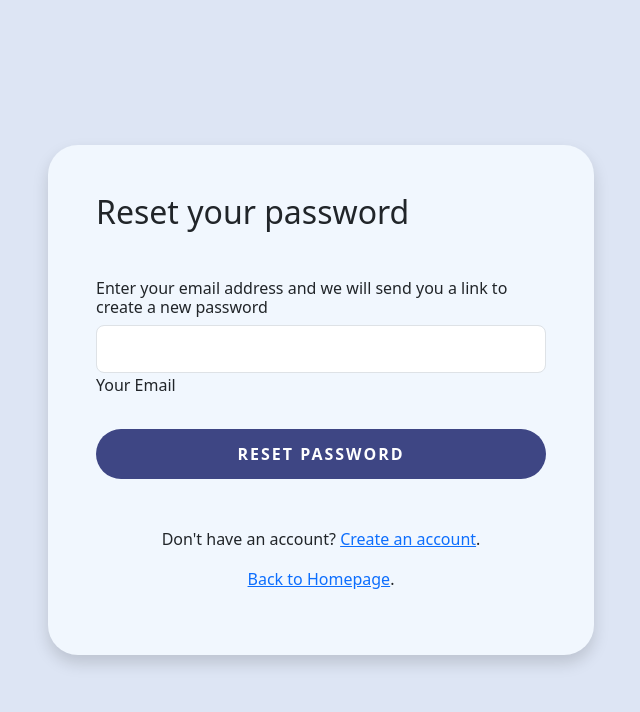
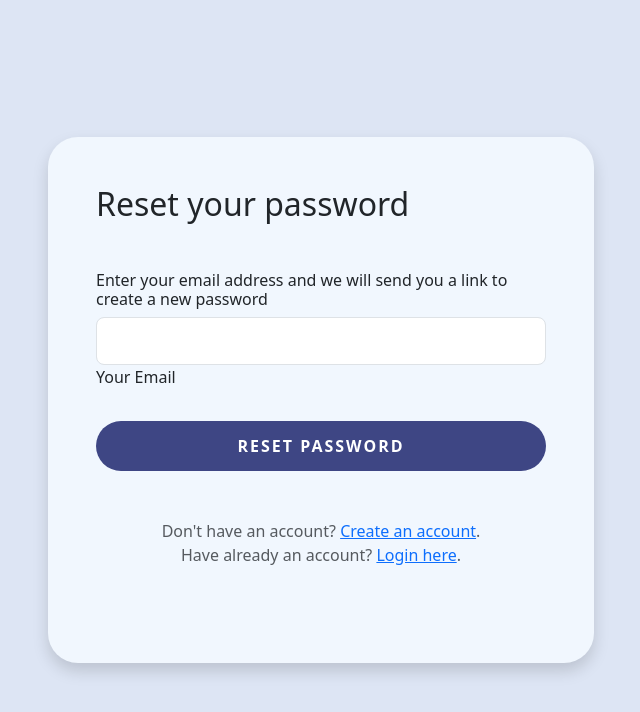
Before and after one commit to andreastr99/Simple-web-application, a React (Create React App) app in the folder client/simple-web-application/: page /forget-password in a window 1280 px wide. Shown: the top 712 px of the page, without its empty margins (319-959 px from the left). Built offline with nearby package versions, Linux system fonts and the light colour scheme.

Commit message:
minor adjustments

```diff
--- a/client/simple-web-application/src/pages/ForgetPasswordPage.js
+++ b/client/simple-web-application/src/pages/ForgetPasswordPage.js
@@ -12,7 +12,7 @@ export default function ForgetPasswordPage() {
     }
 
     const handleSubmit = (e) =>{
-        e.preventDefault();
+        // e.preventDefault();
         console.log(email)
     }
 
@@ -38,9 +38,9 @@ export default function ForgetPasswordPage() {
                                             <button type="submit" className="btn-login">Reset Password</button>
                                         </div>
 
-                                        <div className="mb-2 text-center">
-                                            <p className="mb-0-auto">Don't have an account? <Link to="/register">Create an account</Link>.</p>
-                                            <p className='mb-0-auto'><Link to="/">Back to Homepage</Link>.</p>
+                                        <div className="mb-5 text-center text-muted">
+                                            <p className="mb-0">Don't have an account? <Link to="/register">Create an account</Link>.</p>
+                                            <p className="mb-0">Have already an account? <Link to="/">Login here</Link>.</p>
                                         </div>
 
                                     </form>
--- a/client/simple-web-application/src/pages/LoginPage.js
+++ b/client/simple-web-application/src/pages/LoginPage.js
@@ -42,7 +42,7 @@ export default function LoginPage() {
                     <div className="card-body p-5">
                         <div className="text-center">
                             <img src={login} alt="login"  style={{ width: '140px'}}className="mb-2" />
-                            <h2 class="text-uppercase text-center mb-4">Login</h2>
+                            <h2 className="text-uppercase text-center mb-4">Login</h2>
                         </div>
 
                         <form action="/home" onSubmit={handleSubmit}>
@@ -61,7 +61,7 @@ export default function LoginPage() {
                                 <button type="submit" className="btn-login">Login</button>
                             </div>
 
-                            <div className="mb-5 text-center">
+                            <div className="mb-5 text-center text-muted">
                                 <p className="mb-0">Don't have an account? <Link to="/register">Create an account</Link>.</p>
                                 <p className="mb-0"><Link to="/forget-password">Forgot password?</Link></p>
                             </div>
--- a/client/simple-web-application/src/pages/RegisterPage.js
+++ b/client/simple-web-application/src/pages/RegisterPage.js
@@ -9,10 +9,6 @@ export default function RegisterPage() {
     password: ''
   });
 
-  //δέχεται ένα event object (πχ e) και καλεί την συνάρτηση setValues
-  //όπου παίρνει το προηγούμενο state ως argument
-  //ενημερώνει το state object με δυναμική ανάθεση καινούργιας τιμής που βασίζεται
-  //στα e.target.name και e.target.value
   const handleInput = (e) =>{
       setValues(prev => ({...prev, [e.target.name]: [e.target.value]}))
   }
@@ -39,12 +35,12 @@ export default function RegisterPage() {
                             </div>
 
                             <div className="form-outline mb-4">
-                                <input onChange={handleInput} type="password" id="password" name='password' className="form-control form-control-lg"  required/>
+                                <input onChange={handleInput} type="password" id="password" name='password' className="form-control form-control-lg" required/>
                                 <label className="form-label" htmlFor="password">Password</label>
                             </div>
 
                             <div className="form-outline mb-4">
-                              <input type="password" id="form3Example4cdg" className="form-control form-control-lg" />
+                              <input type="password" id="form3Example4cdg" className="form-control form-control-lg" required/>
                               <label className="form-label" htmlFor="form3Example4cdg">Repeat your password</label>
                             </div>
 
@@ -58,8 +54,8 @@ export default function RegisterPage() {
                                 <button type="submit" className="btn-login">Register</button>
                             </div>
 
-                            <div className="mb-5 text-center">
-                                <p className='mb-0'><Link to="/">Back to Homepage</Link>.</p>
+                            <div className="mb-5 text-center text-muted">
+                                <p className="mb-0">Have already an account? <Link to="/">Login here</Link></p>
                             </div>
 
                         </form>
```
